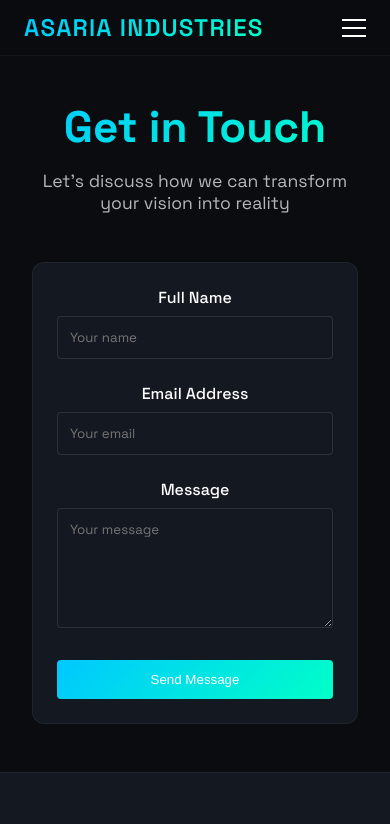
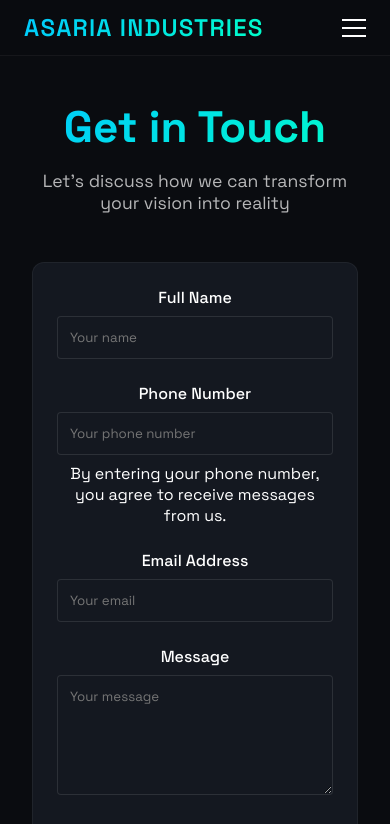
Before and after one commit to danialasaria/AsariaIndustriesEngineering, a Next.js app: page /contact in a window 390 px wide. Shown: the top 824 px of the page. Built offline with nearby package versions, Linux system fonts and the light colour scheme.

Commit message:
adding phone number input

```diff
--- a/src/app/contact/page.jsx
+++ b/src/app/contact/page.jsx
@@ -21,6 +21,12 @@ export default function Contact() {
             </div>
 
             <div className="form-group">
+              <label htmlFor="phone" className="form-label">Phone Number</label>
+              <input id="phone" name="phone" className="form-input" placeholder="Your phone number" type="tel" />
+              <p>By entering your phone number, you agree to receive messages from us.</p>
+            </div>
+
+            <div className="form-group">
               <label htmlFor="email" className="form-label">Email Address</label>
               <input id="email" name="email" className="form-input" placeholder="Your email" type="email" required />
             </div>
```
